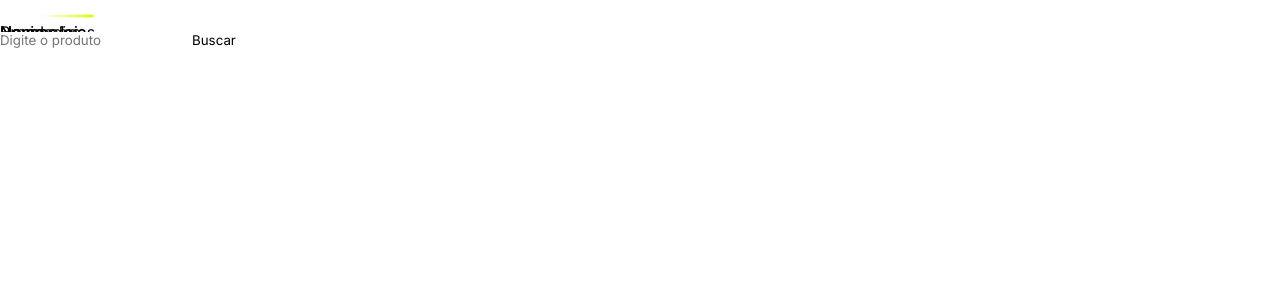
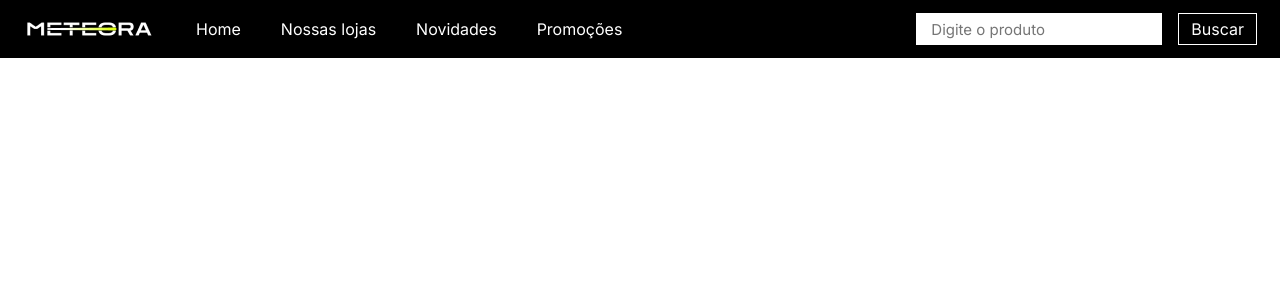
Before and after one commit to michelsandre/meteora-fe, a React (Vite) app: page / in a window 1280 px wide. Shown: the top 300 px of the page. Built offline with nearby package versions, Linux system fonts and the light colour scheme.

Commit message:
feat: :construction: otmizado header

```diff
--- a/src/components/Header/index.tsx
+++ b/src/components/Header/index.tsx
@@ -7,20 +7,32 @@ export const Header = () => {
     { label: 'Promoções', link: '#' },
   ];
 
+  const handleSubmit = (formData: FormData) => {
+    const produto = formData.get('produto');
+    console.log(produto);
+  };
+
   return (
     <header>
-      <div className="menu-container">
-        <img src={logo} alt="logo" height="32" width="133" />
+      <nav>
         <ul>
+          <li>
+            <a href="">
+              <img src={logo} alt="logo" width={133} height={32} />
+            </a>
+          </li>
           {menu.map((item, i) => (
-            <li key={i}>{item.label}</li>
+            <li key={i}>
+              <a href="">{item.label}</a>
+            </li>
           ))}
         </ul>
-      </div>
-      <div className="search-container">
-        <input type="text" placeholder="Digite o produto" />
-        <button>Buscar</button>
-      </div>
+
+        <form action={handleSubmit}>
+          <input type="text" name="produto" placeholder="Digite o produto" />
+          <button type="submit">Buscar</button>
+        </form>
+      </nav>
     </header>
   );
 };
```
